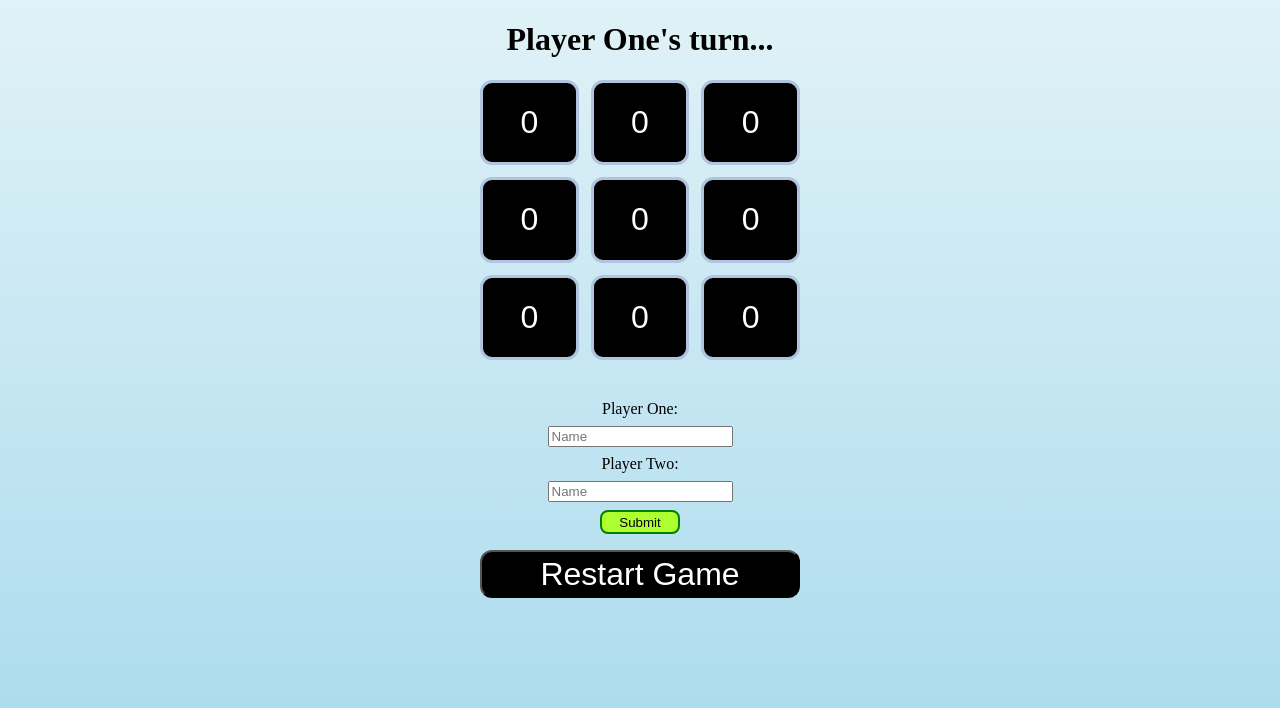
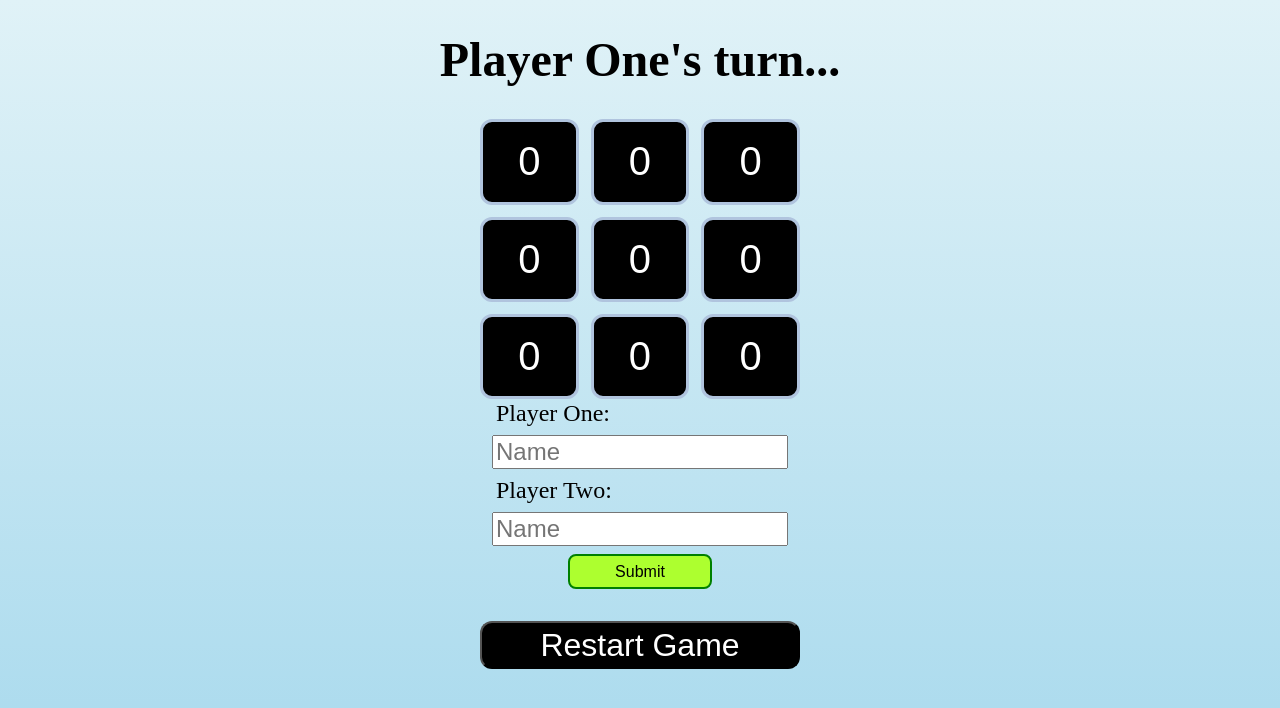
Before and after one commit to cowdone/tic-tac-toe, a plain HTML site: page index.html in a window 1280 px wide. Drawn offline with Linux system fonts and the light colour scheme.

Commit message:
Minor UI changes, also removed console.log's.

```diff
--- a/scripts.js
+++ b/scripts.js
@@ -66,11 +66,9 @@ const Gameboard = (function(){
 
   const makePlay = (row,column,player) => {
     if(row > 3 || column > 3 || row < 0 || column < 0) {
-      console.log("Out of bounds. (the first index is 0 for rows and columns)")
       return "Invalid";
     }
     if(board[row][column].getValue() == "X" || board[row][column].getValue() == "O") {
-      console.log("Space already filled.")
       return "Invalid";
     }
       board[row][column].addToken(player)
@@ -133,11 +131,6 @@ const gameController = (function(){
 
   const getActivePlayer = () => activePlayer;
 
-  const printNewRound = () => {
-    console.log(game.getBoard())
-    console.log(`${getActivePlayer().name}'s turn.`)
-  }
-
   let gameOver = false;
   let message;
   let domMessage;
@@ -177,7 +170,6 @@ const gameController = (function(){
       return;
     }
     switchPlayersTurn();
-    printNewRound();
   }
   const container = document.querySelector(".restart-btn-container")
       const newGame = document.createElement("button")
@@ -191,8 +183,6 @@ const gameController = (function(){
         domMessage.textContent = "";
         domMessage.remove();
       })
-
-  printNewRound();
 
   return {
     playRound,
--- a/styles.css
+++ b/styles.css
@@ -3,6 +3,13 @@ html, body {
     margin: 0;
     padding: 0;
     background: linear-gradient(to bottom, #e0f2f7, #a7d9ed);
+}
+.turn {
+    font-size: 3rem;
+}
+
+h1 {
+    font-size: 2.5rem;
 }
 .container {
     display:flex;
@@ -19,7 +26,7 @@ html, body {
     width:25%;
 }
 .board-btn {
-    font-size: 2rem;
+    font-size: 2.5rem;
     background-color: black;
     color:white;
     border:3px solid lightsteelblue;
@@ -37,7 +44,7 @@ html, body {
     gap:8px;
 }
 .restart-btn-container {
-    padding:1rem;
+    padding:2rem;
 }
 .restart-btn {
     color:white;
@@ -54,8 +61,9 @@ html, body {
     background-color: red;
 }
 .submit-names-btn {
-    width:5rem;
-    height: 1.5rem;
+    width:9rem;
+    height: 2.2rem;
+    font-size: 1rem;
     background-color: greenyellow;
     border-radius: 8px;
     border:green solid 2px;
@@ -70,3 +78,7 @@ html, body {
     justify-content:center;
     margin:0;
 }
+label, input {
+    width: 18rem;
+    font-size: 1.5rem;
+}
```
